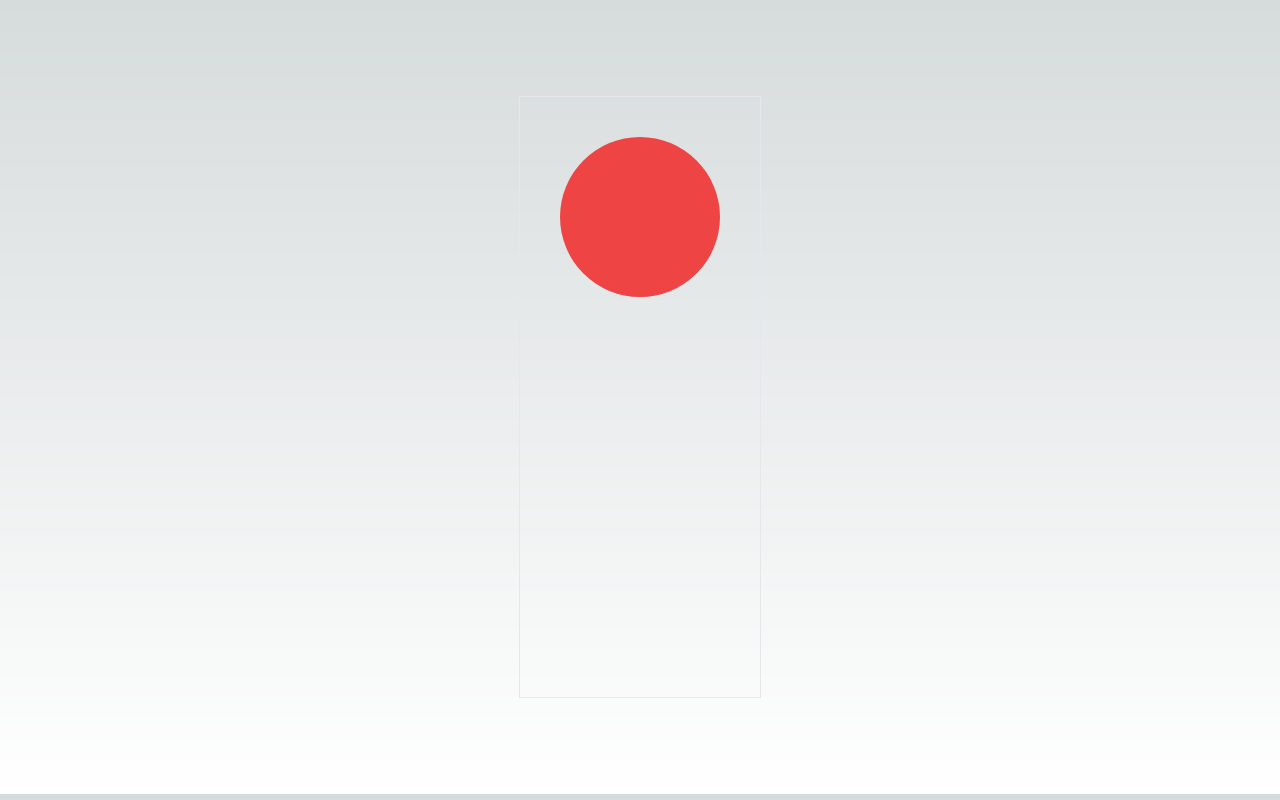
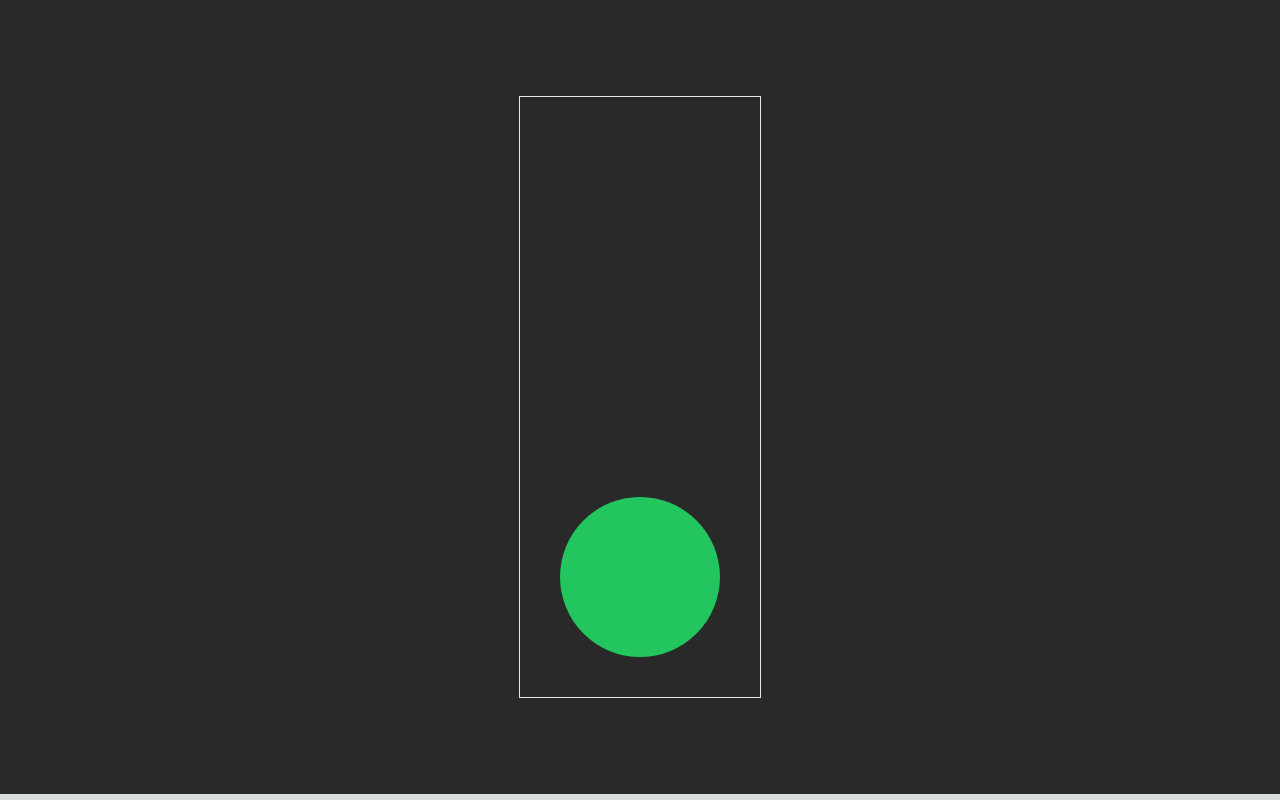
Before and after one commit to Mcdemzy/traffic-light-next-js, a Next.js app: page / in a window 1280 px wide. Built offline with nearby package versions, Linux system fonts and the light colour scheme.

Commit message:
Changed Background

```diff
--- a/app/page.tsx
+++ b/app/page.tsx
@@ -3,7 +3,7 @@
 
 export default function Home() {
   return (
-    <main className="flex flex-col items-center justify-between p-24">
+    <main className="bg-[#292929] flex flex-col items-center justify-between p-24">
       <TrafficLight />
     </main>
   );
--- a/components/TrafficLight.tsx
+++ b/components/TrafficLight.tsx
@@ -18,7 +18,7 @@
       if (light === "yellow") {
         setLight("red");
       }
-    }, 2000);
+    }, getLightDuration(light) * 1000);
     return () => clearTimeout(timer);
   }, [light]);
 
@@ -29,6 +29,7 @@
     if (currentLight === "green" || currentLight === "yellow") {
       return 5;
     }
+    return 0;
   };
 
   return (
```
